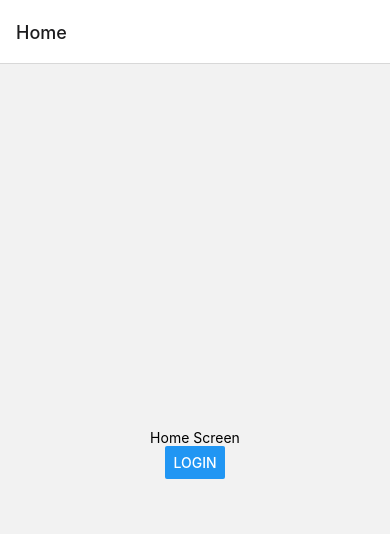
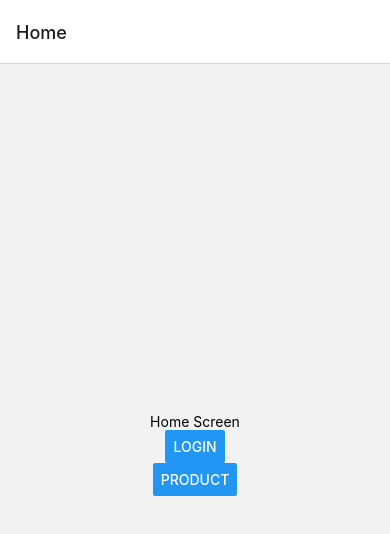
Before and after one commit to cvanh/wiri, a React Native app in the folder frontend/: screen /Home in a window 390 px wide. Shown: the top 534 px of the page. Built offline with nearby package versions, Linux system fonts and the light colour scheme.

Commit message:
wip on products page

```diff
--- a/frontend/App.js
+++ b/frontend/App.js
@@ -3,6 +3,7 @@ import { NavigationContainer } from "@react-navigation/native";
 import { createNativeStackNavigator } from "@react-navigation/native-stack";
 import LoginScreen from "./src/screens/LoginScreen";
 import HomeScreen from "./src/screens/HomeScreen";
+import ProductScreen from "./src/screens/ProductScreen";
 
 const Stack = createNativeStackNavigator();
 
@@ -12,6 +13,7 @@ function App() {
       <Stack.Navigator>
         <Stack.Screen name="Home" component={HomeScreen} />
         <Stack.Screen name="Login" component={LoginScreen} />
+        <Stack.Screen name="Product" component={ProductScreen} />
       </Stack.Navigator>
     </NavigationContainer>
   );
--- a/frontend/src/lib/models/ApiModel.tsx
+++ b/frontend/src/lib/models/ApiModel.tsx
@@ -9,6 +9,9 @@ class ApiModel {
         })
 
     }
+    static async getProducts() {
+        return Api().get("/api/product");
+    }
 
 }
 
--- a/frontend/src/screens/HomeScreen.jsx
+++ b/frontend/src/screens/HomeScreen.jsx
@@ -11,6 +11,7 @@ function HomeScreen({ navigation }) {
     >
       <Text>Home Screen</Text>
       <Button title="Login" onPress={() => navigation.navigate("Login")} />
+      <Button title="product" onPress={() => navigation.navigate("Product")} />
     </View>
   );
 }
```
